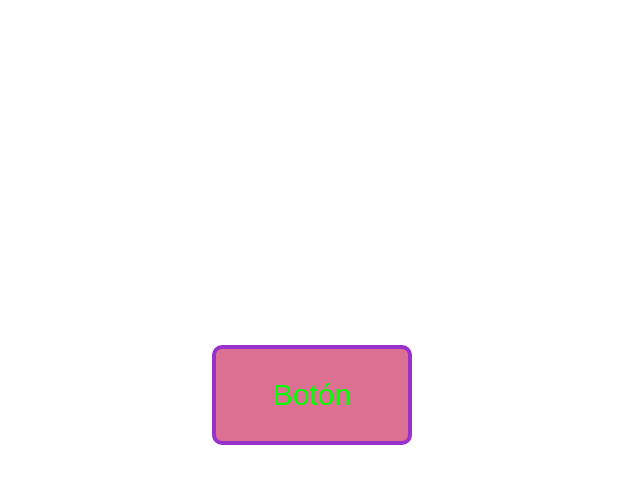
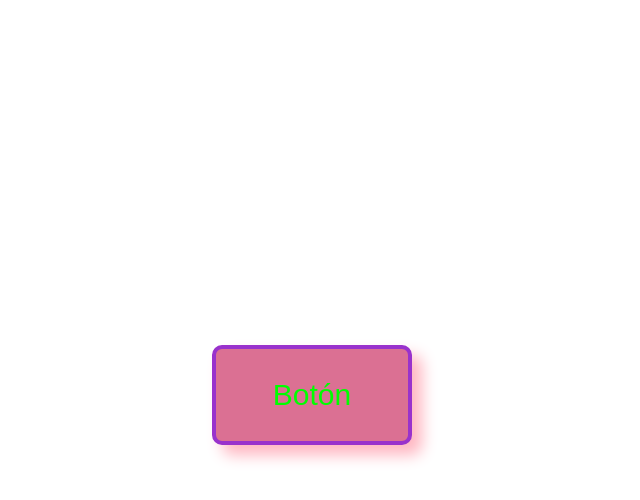
Before and after one commit to StivensonDev/Animaciones-y-transiciones-en-CSS, a plain HTML site: page index.html in a window 1280 px wide. In both pictures the pointer is over the button "Botón". Shown: the whole page, without its empty margins (328-968 px from the left). Drawn offline with Linux system fonts and the light colour scheme.

Commit message:
Update style.css

```diff
--- a/style.css
+++ b/style.css
@@ -16,11 +16,12 @@ body{
     color: blueviolet;
     border-radius: 10px;
     cursor: pointer;
+    animation: 0.4s ease-in-out;
 }
 
 .btn-modern:hover {
     transform: translateY(-5px);
     background-color: palevioletred;
     color: lime;
-    animation: 0.4s ease-in-out;
+    box-shadow: 10px 10px 15px lightpink;
 }
```
